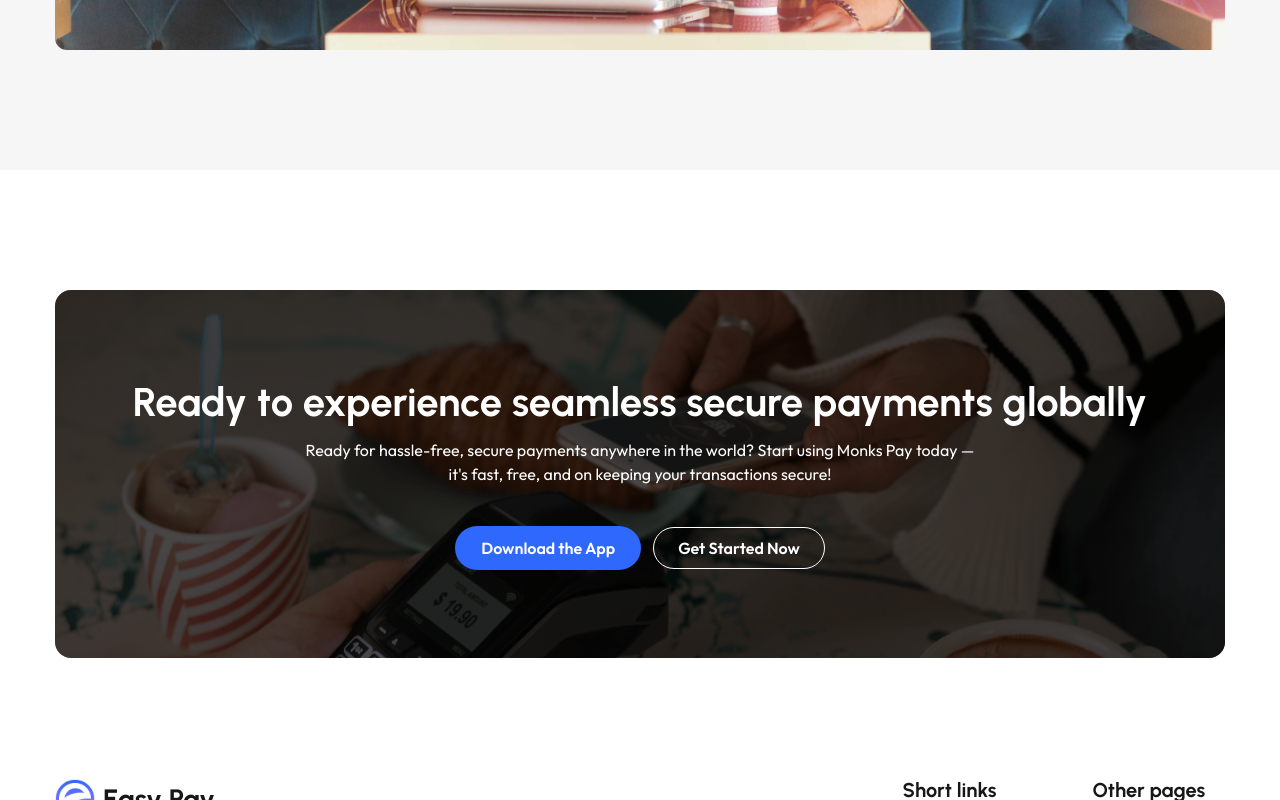
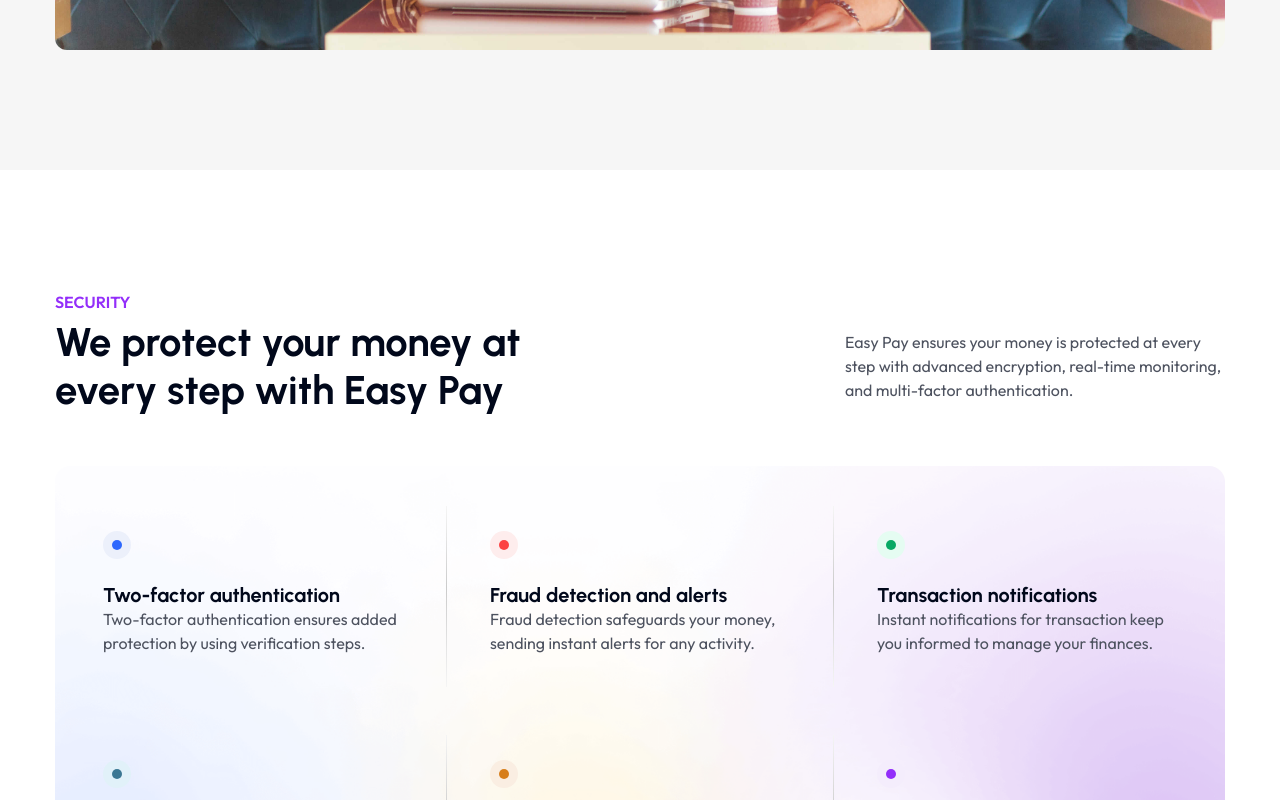
Before and after one commit to dhurjoy-paul/easy-pay-task, a Next.js app: page / in a window 1280 px wide. Shown: the part 2785-3585 px from the top of the page. Built offline with nearby package versions, Linux system fonts and the light colour scheme.

Commit message:
Completed Security section

```diff
--- a/src/app/page.js
+++ b/src/app/page.js
@@ -1,6 +1,7 @@
 import FeaturesSection from "@/components/features-section/FeaturesSection";
 import HeroSection from "@/components/hero-section/HeroSection";
 import HowItWorksSection from "@/components/howitworks-section/HowItWorksSection";
+import SecuritySection from "@/components/security-section/SecuritySection";
 
 export default function HomeLayout() {
   return (
@@ -8,6 +9,7 @@
       <HeroSection />
       <FeaturesSection />
       <HowItWorksSection />
+      <SecuritySection />
     </main>
   );
 }
--- /dev/null
+++ b/src/components/security-section/Securities.js
@@ -0,0 +1,79 @@
+import { Fragment } from "react";
+import SecurityCard from "./SecurityCard";
+
+const securityOne = [
+  { title: "Two-factor authentication", description: "Two-factor authentication ensures added protection by using verification steps.", dotColor: "#2E68FD", dotBg: "#ECF0FB" },
+  { title: "Fraud detection and alerts", description: "Fraud detection safeguards your money, sending instant alerts for any activity.", dotColor: "#FC4343", dotBg: "#FEEDED" },
+  { title: "Transaction notifications", description: "Instant notifications for transaction keep you informed to manage your finances.", dotColor: "#08A965", dotBg: "#E5FCF2" },
+];
+const securityTwo = [
+  { title: "Biometric access", description: "Easily and securely log in with biometric features, and facial recognition.", dotColor: "#3B7793", dotBg: "#E1F1F9" },
+  { title: "End-to-end encryption", description: "By encryption, protecting your data from unauthorized access.", dotColor: "#D77E1B", dotBg: "#FAEEE2" },
+  { title: "24/7 Protection support", description: "Our dedicated team is available around the clock to help you.", dotColor: "#932EFA", dotBg: "#F4EDFC" },
+]
+
+export default function Securities() {
+  return (
+    <div className="relative w-full bg-cover bg-position-[left_top] bg-no-repeat px-6 py-10 rounded-2xl space-y-12"
+      // <div className="flex flex-col md:flex-row justify-between items:start md:items-center relative w-full bg-cover bg-center bg-no-repeat px-6 py-10 rounded-2xl "
+      // <div className="grid grid-cols-5 relative w-full bg-cover bg-center bg-no-repeat px-6 py-10 rounded-2xl "
+      style={{ backgroundImage: `url(/HeroBackground.png)` }}
+    >
+      <div className="flex flex-col md:flex-row justify-between items-start md:items-center ">
+        {securityOne.map((card, index) => (
+          <Fragment key={card.title}>
+            <SecurityCard key={card.title} card={card} />
+
+            {index < securityOne.length - 1 && (
+              <svg
+                width="1"
+                height="181"
+                viewBox="0 0 1 181"
+                fill="none"
+                xmlns="http://www.w3.org/2000/svg"
+                className="rotate-90 md:rotate-0 my-4 md:my-0 w-32 md:w-auto h-1 md:h-auto"
+              >
+                <line x1="0.5" y1="2.18557e-08" x2="0.499992" y2="181" stroke={`url(#paint0_linear_${index})`} />
+                <defs>
+                  <linearGradient id={`paint0_linear_${index}`} x1="-0.5" y1="-2.18557e-08" x2="-0.500008" y2="181" gradientUnits="userSpaceOnUse">
+                    <stop stopColor="#F5F5F5" />
+                    <stop offset="0.453558" stopColor="#CBCBCB" />
+                    <stop offset="1" stopColor="#F5F5F5" />
+                  </linearGradient>
+                </defs>
+              </svg>
+            )}
+          </Fragment>
+        ))}
+      </div>
+
+      <div className="flex flex-col md:flex-row justify-between items-start md:items-center ">
+        {securityTwo.map((card, index) => (
+          <Fragment key={card.title}>
+            <SecurityCard key={card.title} card={card} />
+
+            {index < securityTwo.length - 1 && (
+              <svg
+                width="1"
+                height="181"
+                viewBox="0 0 1 181"
+                fill="none"
+                xmlns="http://www.w3.org/2000/svg"
+                className="rotate-90 md:rotate-0 my-4 md:my-0 w-32 md:w-auto h-1 md:h-auto"
+              >
+                <line x1="0.5" y1="2.18557e-08" x2="0.499992" y2="181" stroke={`url(#paint0_linear_${index})`} />
+                <defs>
+                  <linearGradient id={`paint0_linear_${index}`} x1="-0.5" y1="-2.18557e-08" x2="-0.500008" y2="181" gradientUnits="userSpaceOnUse">
+                    <stop stopColor="#F5F5F5" />
+                    <stop offset="0.453558" stopColor="#CBCBCB" />
+                    <stop offset="1" stopColor="#F5F5F5" />
+                  </linearGradient>
+                </defs>
+              </svg>
+            )}
+          </Fragment>
+        ))}
+      </div>
+    </div>
+  )
+}
--- /dev/null
+++ b/src/components/security-section/SecurityCard.js
@@ -0,0 +1,21 @@
+import BodyText from "../fonts/BodyText"
+import Title from "../fonts/Title"
+
+export default function SecurityCard({ card }) {
+  const { title, description, dotColor, dotBg } = card || {}
+
+  return (
+    <div className="flex flex-col justify-start items-start gap-6 med:px-6">
+
+      <div className={`flex items-center justify-center size-7 rounded-full`}
+        style={{ backgroundColor: dotBg }}>
+        <span className={`size-2.5 rounded-full`} style={{ backgroundColor: dotColor }} />
+      </div>
+
+      <div className="flex flex-col items-start md:w-50 lar:w-60 lg:w-75 flex-1 mb-2">
+        <Title className="text-xl text-[#01081B]">{title}</Title>
+        <BodyText className="text-base text-[#4D525F]">{description}</BodyText>
+      </div>
+    </div>
+  )
+}
--- /dev/null
+++ b/src/components/security-section/SecuritySection.js
@@ -0,0 +1,30 @@
+import Container from "../Container";
+import BodyText from "../fonts/BodyText";
+import SmallTitle from "../fonts/SmallTitle";
+import Title from "../fonts/Title";
+import Securities from "./Securities";
+
+export default function SecuritySection() {
+  return (
+    <section className="py-30">
+      <Container className="space-y-12">
+        {/* section head */}
+        <div>
+          <SmallTitle className="text-base text-[#932EFA] text-center lg:text-left">
+            SECURITY
+          </SmallTitle>
+          <div className="flex flex-col lg:flex-row items-center justify-center lg:justify-between">
+            <Title className="text-[1.8rem] md:text-[2.5rem] text-[#01081B] max-w-xl my-1 text-center lg:text-left">
+              We protect your money at every step with Easy Pay
+            </Title>
+            <BodyText className="text-base text-[#4D525F] w-[380px] text-center lg:text-left">
+              Easy Pay ensures your money is protected at every step with advanced encryption, real-time monitoring, and multi-factor authentication.
+            </BodyText>
+          </div>
+        </div>
+
+        <Securities />
+      </Container>
+    </section>
+  )
+}
--- a/src/components/shared/SmallCard.js
+++ b/src/components/shared/SmallCard.js
@@ -8,13 +8,14 @@
       ${number ? "pb-3 59rem:pb-6 px-3 59rem:px-6" : ""}`}
       style={color ? { backgroundColor: color } : {}}
     >
-      <div className="relative flex justify-center md:justify-start">
       {
         number ? (
+          <div className="relative flex justify-center md:justify-start">
             <div className="relative">
               <Title className="text-[5rem] text-[#F3F3F3] -ml-1">{number}</Title>
               <div className="absolute bottom-0 left-1/2 -translate-x-1/2 md:left-2.5 md:translate-x-0 flex items-center h-fit">
                 {svg}
+              </div>
             </div>
           </div>
         ) : (
@@ -23,7 +24,6 @@
           </div>
         )
       }
-      </div>
 
       <div>
         <Title className={`text-xl text-[#01081B] mb-2 ${number ? "text-center md:text-start whitespace-nowrap" : "text-center"}`}>{title}</Title>
```
Also changed, not shown: src/components/howitworks-section/Steps.js (+0 -75 lines). Lines whose indentation alone changed are shown as unchanged.
